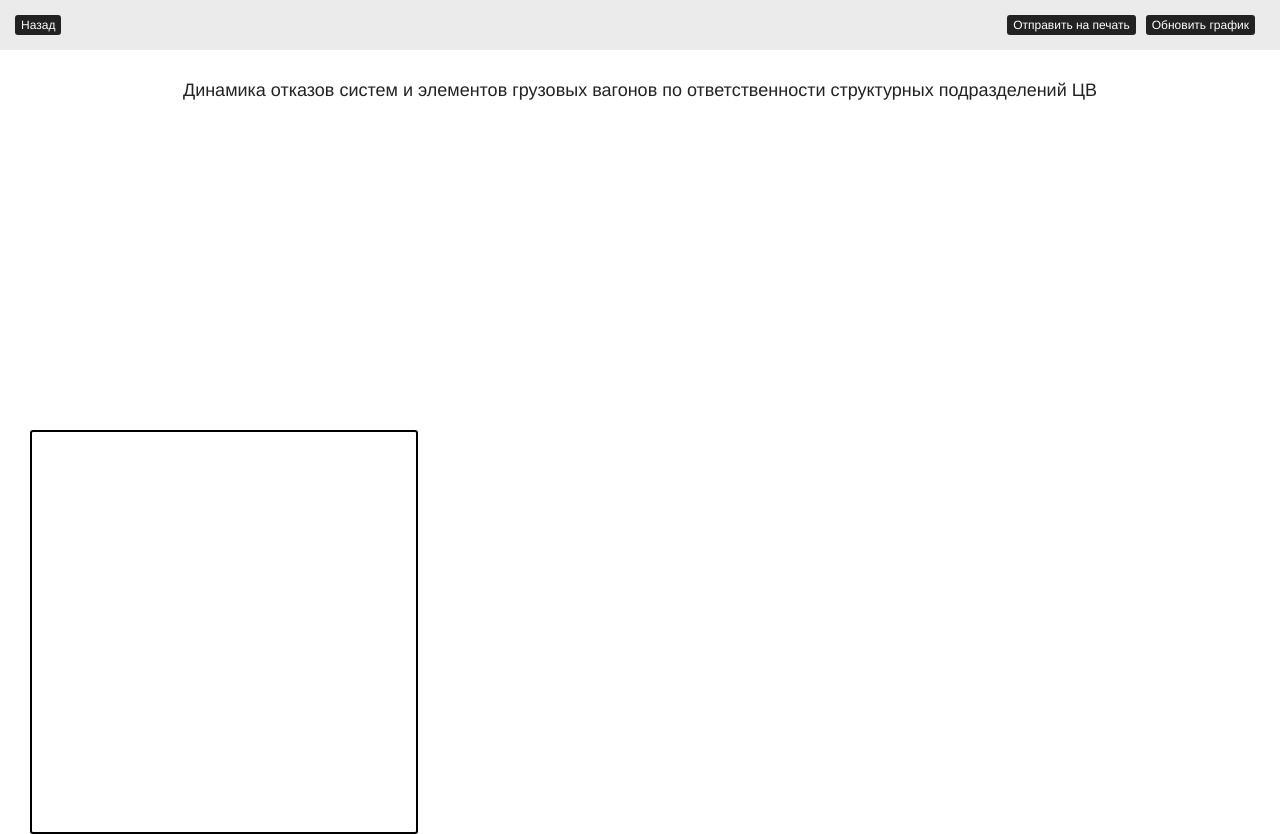
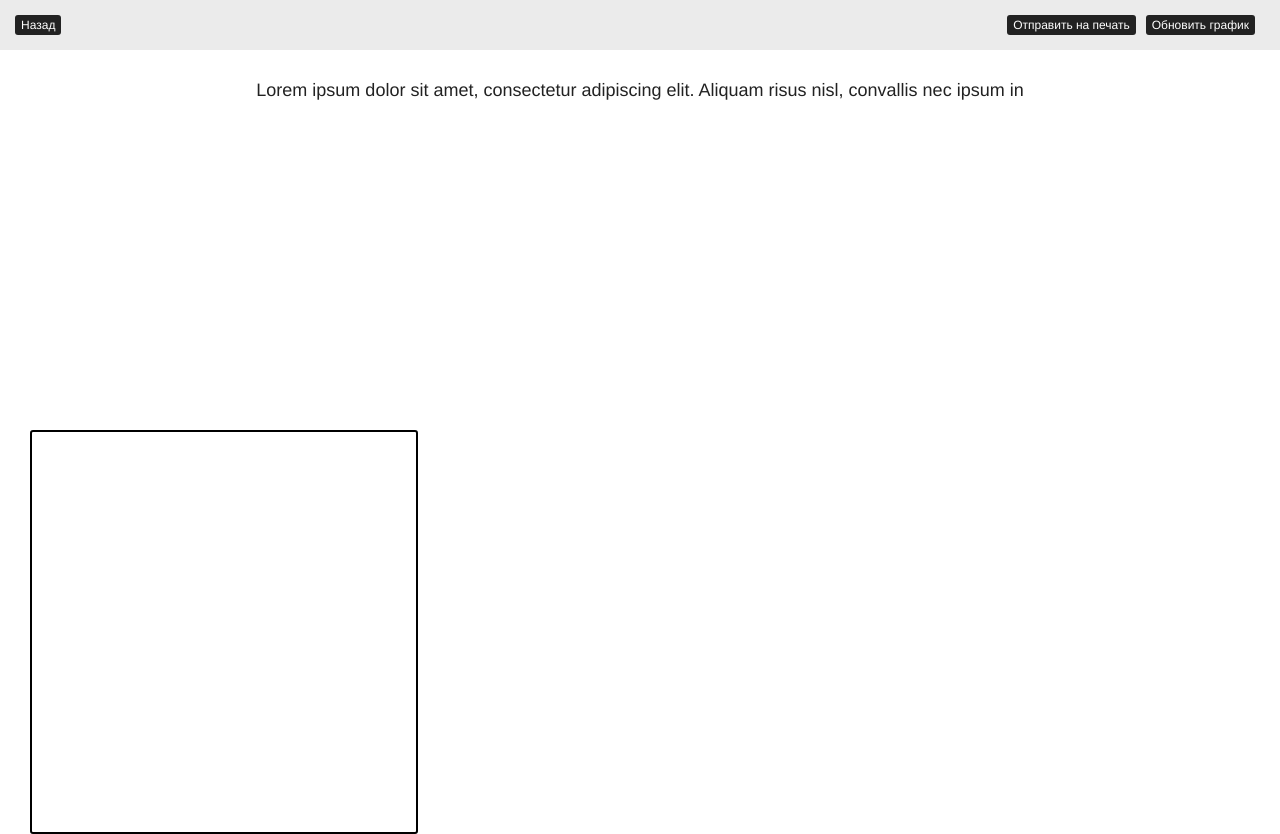
Before and after one commit to SteveBlackBird/jQueryTables, a plain HTML site: page index.html in a window 1280 px wide. Drawn offline with nearby package versions, Linux system fonts and the light colour scheme.

Commit message:
Update index.html

```diff
--- a/index.html
+++ b/index.html
@@ -3,7 +3,7 @@
 	<head>
 		<meta charset="utf-8" />
 		<meta name="viewport" content="width=1480">
-		<title>NIIASTabels</title>
+		<title>Tabels</title>
 		<link rel="stylesheet" href="css/style.css">
 	</head>
 	<body>
@@ -13,7 +13,7 @@
 			<p><a href="#" id="go-back-button">Назад</a></p>
 		</div>
 		<div id="wrapper">
-			<h2>Динамика отказов систем и элементов грузовых вагонов по ответственности структурных подразделений ЦВ</h2>
+			<h2>Lorem ipsum dolor sit amet, consectetur adipiscing elit. Aliquam risus nisl, convallis nec ipsum in</h2>
 			</div>
 			<div class="content">
 
```
